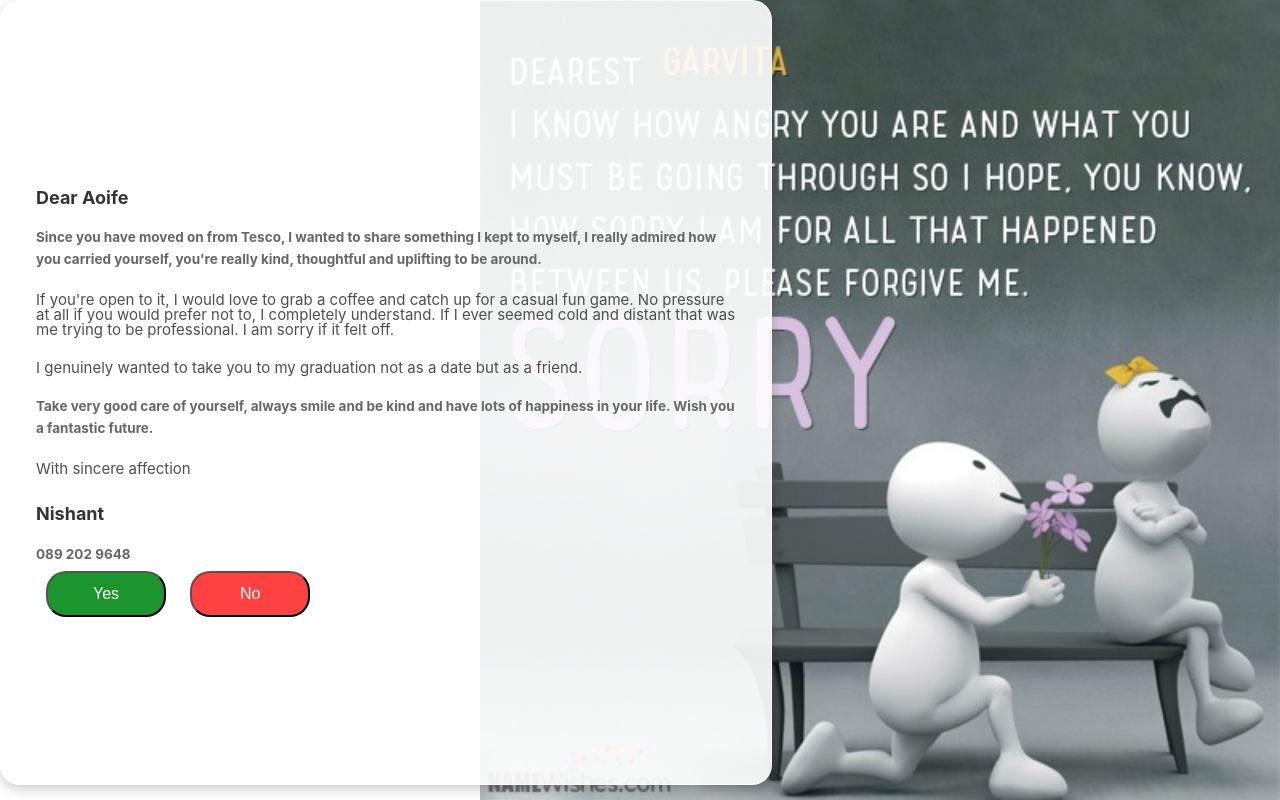
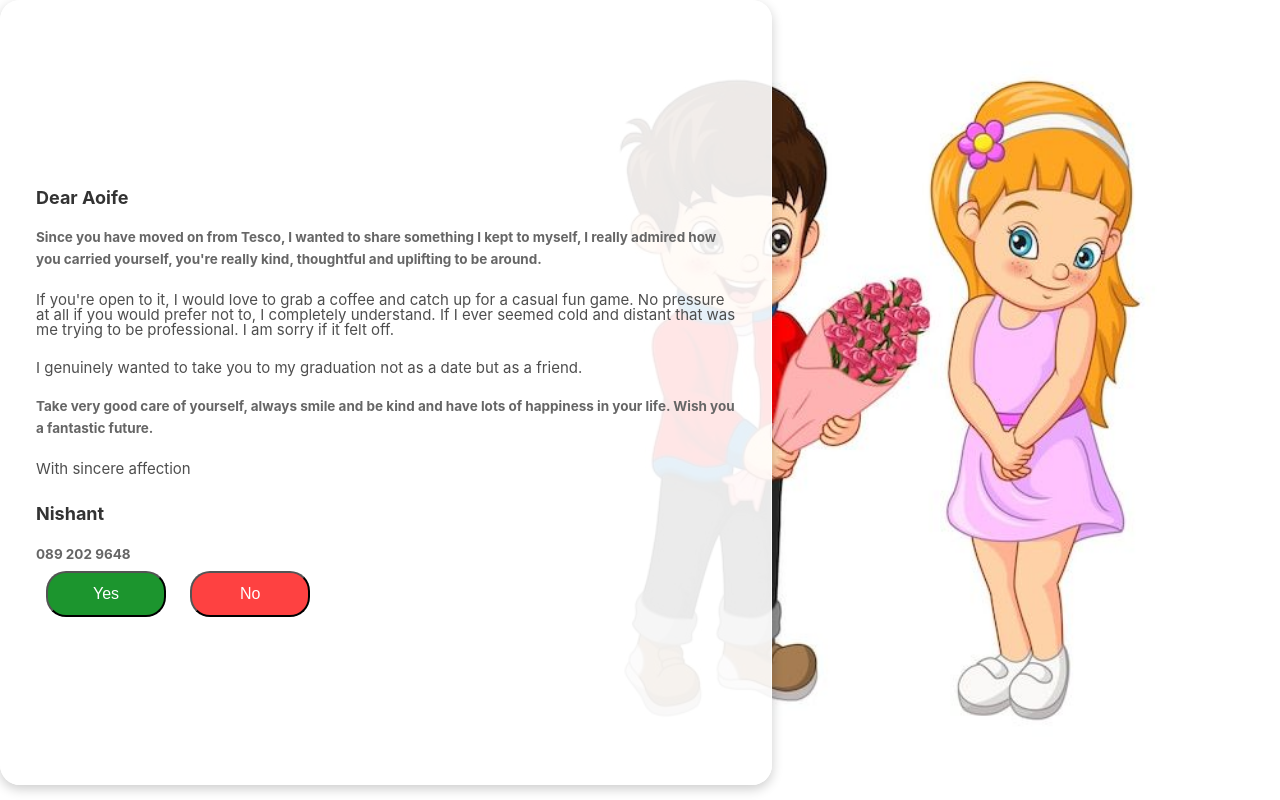
Before and after one commit to nishantmoona/Apology-page, a plain HTML site: page index.html in a window 1280 px wide. Drawn offline with Linux system fonts and the light colour scheme.

Commit message:
style.css

```diff
--- a/style.css
+++ b/style.css
@@ -4,7 +4,7 @@ body{
     align-items:centre;
     min-height: 100vh;
     margin: 0;
-    background: url(Garvi-Sorry-Image.jpg) center / cover no-repeat fixed;
+    background: url(Sweet-Picture.jpg) center / cover no-repeat fixed;
     border-radius: 24px;
     background-size: contain;
     background-repeat: no-repeat;
```
